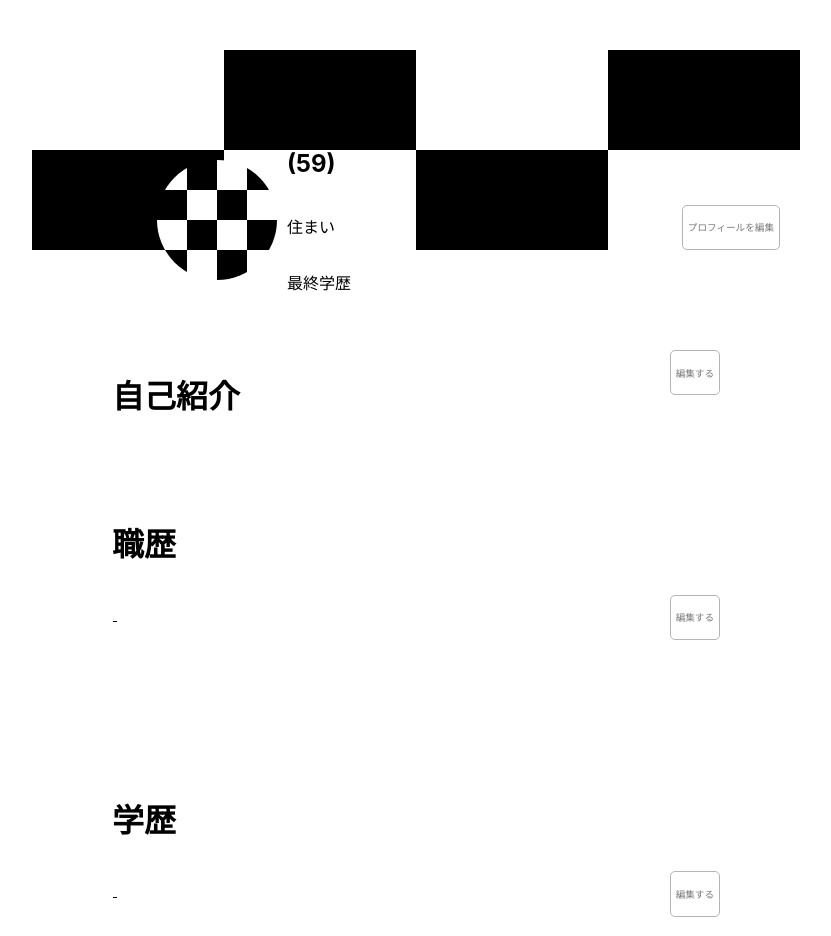
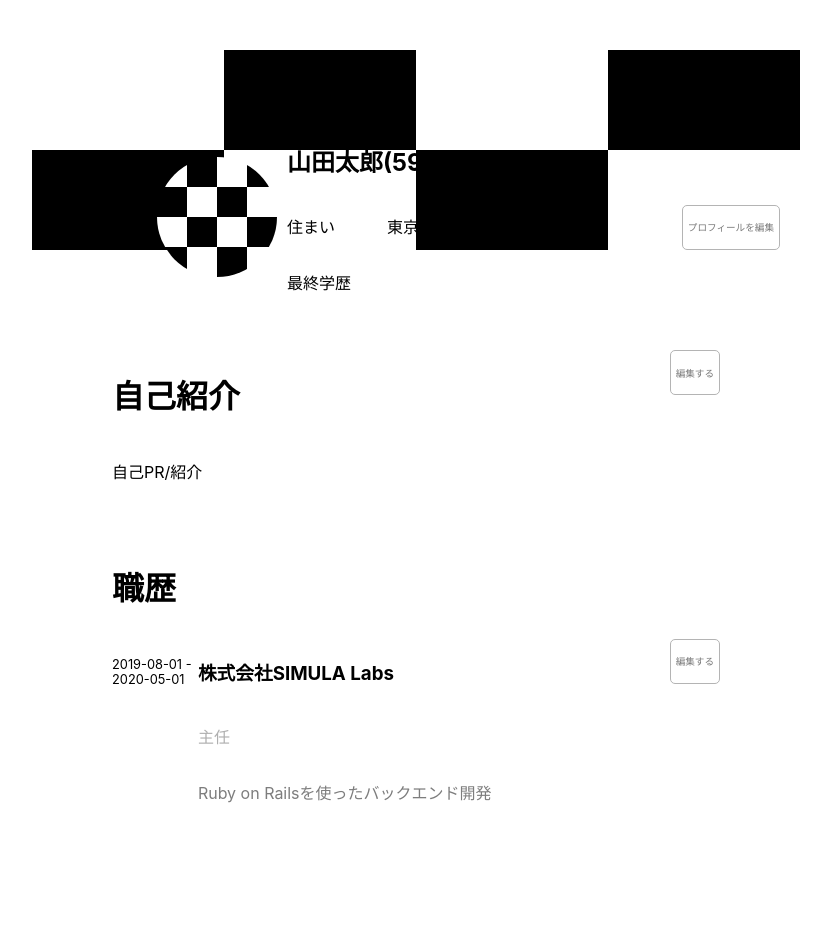
Before and after one commit to yoseei/gulliver_works_account, a React app: page /profile in a window 1280 px wide. Shown: the top 936 px of the page, without its empty margins (224-1055 px from the left). Built offline with nearby package versions, Linux system fonts and the light colour scheme; no server answers; data requests are answered from the project's data file.

Commit message:
json serverからデータを取得し、表示

```diff
--- /dev/null
+++ b/db.json
@@ -0,0 +1,55 @@
+{
+  "accounts": [
+    {
+      "id": "497f6eca-6276-4993-bfeb-53cbbbba6f08",
+      "email": "test@example.com",
+      "email_verification_status": "unspecified",
+      "profile": {
+        "id": "497f6eca-6276-4993-bfeb-53cbbbba6f08",
+        "first_name": "太郎",
+        "last_name": "山田",
+        "first_name_kana": "タロウ",
+        "last_name_kana": "ヤマダ",
+        "gender": "MALE",
+        "phone": "090-XXXX-XXXX",
+        "postal_code": "107-0051",
+        "address": "東京都港区元赤坂1-7-18",
+        "date_of_birth": "2019-08-24",
+        "biography": "自己PR/紹介"
+      },
+      "work_histories": [
+        {
+          "id": "497f6eca-6276-4993-bfeb-53cbbbba6f08",
+          "is_employed": "true",
+          "occupation": {
+            "id": "497f6eca-6276-4993-bfeb-53cbbbba6f08",
+            "name": "戦略・経営コンサルタント"
+          },
+          "industry": {
+            "id": "497f6eca-6276-4993-bfeb-53cbbbba6f08",
+            "name": "銀行・信託銀行"
+          },
+          "position": "主任",
+          "annual_income": 4000000,
+          "management_experience": 3,
+          "job_summary": "Ruby on Railsを使ったバックエンド開発",
+          "since_date": "2019-08-01",
+          "until_date": "2020-05-01",
+          "name": "株式会社SIMULA Labs"
+        }
+      ],
+      "academic_histories": [
+        {
+          "id": "497f6eca-6276-4993-bfeb-53cbbbba6f08",
+          "name": "明治大学",
+          "faculty": "情報コミュニケーション学部",
+          "since_date": "2008-04-01",
+          "until_date": "2012-03-01",
+          "type": "university"
+        }
+      ],
+      "email_verification_token": "43a05e8a-f327-4a60-97fd-cef1f4b78420",
+      "last_notification_read_at": "2019-08-24"
+    }
+  ]
+}
--- a/src/scenes/profile/Profile.tsx
+++ b/src/scenes/profile/Profile.tsx
@@ -7,21 +7,108 @@ import EditButton from "../../components/editButton/EditButton";
 import HistoryTable from "../../components/historyTable/HistoryTable";
 import HistoryButton from "../../components/historyButton/HistoryButton";
 import axios from "axios";
+import { HttpClient } from "../../utilities/axiosInstance";
+
+type ProfileType = {
+  id: string;
+  firstName: string;
+  lastName: string;
+  firstNameKana: string;
+  lastNameKana: string;
+  gender: string;
+  phone: string;
+  postalCode: string;
+  address: string;
+  dateOfBirth: string;
+  biography: string;
+};
+
+type WorkHistories = {
+  id: string;
+  isEmployed: string;
+  occupation: {
+    id: string;
+    name: string;
+  };
+  industry: {
+    id: string;
+    name: string;
+  };
+  position: string;
+  annualIncome: number;
+  managementExperience: number;
+  jobSummary: string;
+  sinceDate: string;
+  untilDate: string;
+  name: string;
+};
+
+type AcademicHistories = {
+  id: string;
+  name: string;
+  faculty: string;
+  sinceDate: string;
+  untilDate: string;
+  type: string;
+};
 
 const Profile = () => {
-  const [name, setName] = useState("");
-  const [address, setAddress] = useState("");
-  const [academicName, setAcademicName] = useState("");
-  const [biography, setBiography] = useState("");
-  const [companyName, setCompanyName] = useState("");
-  const [position, setPosition] = useState("");
-  const [jobSummary, setJobSummary] = useState("");
-  const [workSinceDate, setWorkSinceDate] = useState("");
-  const [workUntilDate, setWorkUntilDate] = useState("");
-  const [academicSinceDate, setAcademicSinceDate] = useState("");
-  const [academicUntilDate, setAcademicUntilDate] = useState("");
-  const [schoolName, setSchoolName] = useState("");
-  const [faculty, setFaculty] = useState("");
+  const [profile, setProfile] = useState<ProfileType>({
+    id: "",
+    firstName: "",
+    lastName: "",
+    firstNameKana: "",
+    lastNameKana: "",
+    gender: "",
+    phone: "",
+    postalCode: "",
+    address: "",
+    dateOfBirth: "",
+    biography: "",
+  });
+  const [workHistories, setWorkHistories] = useState<WorkHistories>({
+    id: "",
+    isEmployed: "",
+    occupation: {
+      id: "",
+      name: "",
+    },
+    industry: {
+      id: "",
+      name: "",
+    },
+    position: "",
+    annualIncome: 0,
+    managementExperience: 0,
+    jobSummary: "",
+    sinceDate: "",
+    untilDate: "",
+    name: "",
+  });
+
+  const [academicHistories, setAcademicHistories] = useState<AcademicHistories>(
+    {
+      id: "",
+      name: "",
+      faculty: "",
+      sinceDate: "",
+      untilDate: "",
+      type: "",
+    }
+  );
+  // const [name, setName] = useState(""),
+  // const [address, setAddress] = useState("");
+  // const [academicName, setAcademicName] = useState("");
+  // const [biography, setBiography] = useState("");
+  // const [companyName, setCompanyName] = useState("");
+  // const [position, setPosition] = useState("");
+  // const [jobSummary, setJobSummary] = useState("");
+  // const [workSinceDate, setWorkSinceDate] = useState("");
+  // const [workUntilDate, setWorkUntilDate] = useState("");
+  // const [academicSinceDate, setAcademicSinceDate] = useState("");
+  // const [academicUntilDate, setAcademicUntilDate] = useState("");
+  // const [schoolName, setSchoolName] = useState("");
+  // const [faculty, setFaculty] = useState("");
 
   const [open, setOpen] = React.useState(false);
 
@@ -33,37 +120,25 @@ const Profile = () => {
     setOpen(false);
   };
 
-  // const handleOpenModalEdit = () => {
+  useEffect(() => {
+    const fetchAccounts = async () => {
+      const res = await HttpClient.request({
+        method: "GET",
+        url: "http://localhost:3000/accounts",
+      });
+      console.log(res.data);
 
-  // }
+      const profileData = res.data[0].profile;
+      const workHistoriesData = res.data[0].workHistories[0];
+      const academicHistoriesData = res.data[0].academicHistories[0];
+      setProfile(profileData);
+      setWorkHistories(workHistoriesData);
+      setAcademicHistories(academicHistoriesData);
+    };
+    fetchAccounts();
+  }, []);
+  console.log(profile);
 
-  useEffect(() => {
-    const init = async () => {
-      const env = process.env.REACT_APP_APPLICATION_API_HOST;
-
-      const res = await axios.get(env + "/accounts");
-      console.log(res.data);
-      const data = res.data;
-      const profile = res.data.profile;
-      const workHistories = res.data.work_histories[0];
-      const academicHistories = res.data.academic_histories[0];
-
-      setName(profile.last_name + profile.first_name);
-      setAddress(profile.address);
-      setAcademicName(data.academic_histories[0].name);
-      setBiography(profile.biography);
-      setCompanyName(workHistories.name);
-      setPosition(workHistories.position);
-      setJobSummary(workHistories.job_summary);
-      setWorkSinceDate(workHistories.since_date);
-      setWorkUntilDate(workHistories.until_date);
-      setAcademicSinceDate(academicHistories.since_date);
-      setAcademicUntilDate(academicHistories.until_date);
-      setSchoolName(academicHistories.name);
-      setFaculty(academicHistories.faculty);
-    };
-    init();
-  }, []);
   // プロフィール編集モーダル
   const body = (
     <div className={styles.modalRoot}>
@@ -106,17 +181,17 @@ const Profile = () => {
             </div>
             <div className={styles.rightWrapper}>
               <div className={styles.nameAgeWrapper}>
-                <h2>{name}(59)</h2>
+                <h2>{profile.lastName + profile.firstName}(59)</h2>
               </div>
               <div className={styles.addressWrapper}>
                 <div className={styles.leftWrapper}>
                   <p>住まい</p>
                 </div>
-                <p>{address}</p>
+                <p>{profile.address}</p>
               </div>
               <div className={styles.educationalBackgroundWrapper}>
                 <p className={styles.leftWrapper}>最終学歴</p>
-                <p>{academicName}</p>
+                <p>{}</p>
               </div>
             </div>
           </div>
@@ -132,7 +207,7 @@ const Profile = () => {
             </div>
           </div>
           <div className={styles.mainWrapper}>
-            <p>{biography}</p>
+            <p>{profile.biography}</p>
           </div>
 
           <div className={styles.workHistoryWrapper}>
@@ -140,31 +215,14 @@ const Profile = () => {
 
             <div className={styles.companyWrapper}>
               <HistoryTable
-                workingPeriod={`${workSinceDate} - ${workUntilDate}`}
-                companyName={companyName}
-                directorName={position}
-                about={jobSummary}
+                workingPeriod={`${workHistories.sinceDate} - ${workHistories.untilDate}`}
+                companyName={workHistories.name}
+                directorName={workHistories.position}
+                about={workHistories.jobSummary}
                 onClick={() => console.log("編集ボタンクリック！")}
                 buttonText={"編集する"}
               />
             </div>
-
-            {/* <div className={styles.companyWrapper}>
-              <HistoryTable
-                workingPeriod={"2020-01 - 2021-07"}
-                companyName={"株式会社サイバーエージェンス"}
-                directorName={"企画広報の係長"}
-                about={"大手広告のコンサルティングを担当。"}
-                onClick={() => console.log("編集ボタンクリック！")}
-                buttonText={"編集する"}
-              />
-            </div>
-            <div className={styles.buttonWrapper}>
-              <HistoryButton
-                text={"職歴を追加する"}
-                onClick={() => console.log("クリック")}
-              />
-            </div> */}
           </div>
 
           <div className={styles.studyHistoryWrapper}>
@@ -172,23 +230,14 @@ const Profile = () => {
 
             <div className={styles.companyWrapper}>
               <HistoryTable
-                workingPeriod={`${academicSinceDate} - ${academicUntilDate}`}
-                companyName={schoolName}
-                directorName={faculty}
+                workingPeriod={`${academicHistories.sinceDate} - ${academicHistories.untilDate}`}
+                companyName={academicHistories.name}
+                directorName={academicHistories.faculty}
                 onClick={() => console.log("編集ボタンクリック！")}
                 buttonText={"編集する"}
               />
             </div>
 
-            {/* <div className={styles.companyWrapper}>
-              <HistoryTable
-                workingPeriod={"2020-01 - 2021-07"}
-                companyName={"虎ノ門大学"}
-                directorName={"虎学部"}
-                onClick={() => console.log("編集ボタンクリック！")}
-                buttonText={"編集する"}
-              />
-            </div> */}
             <div className={styles.buttonWrapper}>
               <HistoryButton
                 text={"学歴を追加する"}
```
